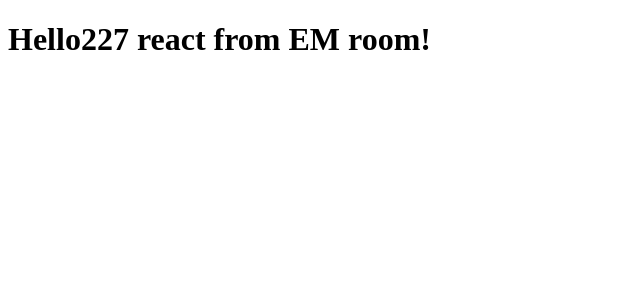
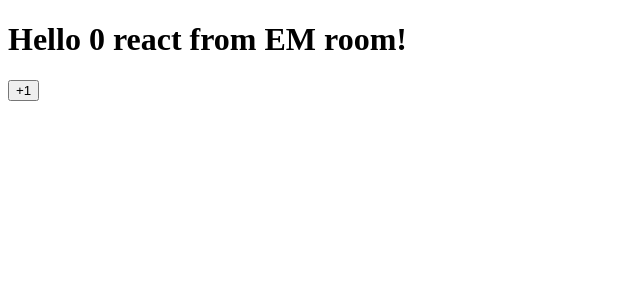
Before and after one commit to Borjan40/appDmtrLvr, a React (Vite) app: page / in a window 1280 px wide. Shown: the top 300 px of the page, without its empty margins (0-640 px from the left). Built offline with nearby package versions, Linux system fonts and the light colour scheme.

Commit message:
feat: static files shared on localhost:8000

```diff
--- a/server.js
+++ b/server.js
@@ -5,6 +5,8 @@ import {readFileSync} from 'fs'
 
 const server = express();
 const template = readFileSync('./dist/index.html').toString('utf-8');
+
+server.use(express.static('dist'))
 
 server.get('*', function(_req, resp){
     const html = renderToString(app);
--- a/src/components/App.jsx
+++ b/src/components/App.jsx
@@ -1,6 +1,11 @@
+import {useState} from 'react';
+
 function App() {
+    const [cnt, setCnt] = useState(0);
+
     return <div>
-        <h1>Hello227 react from EM room!</h1>
+        <h1>Hello {cnt} react from EM room!</h1>
+        <button type='button' onClick={() => setCnt(cnt + 1)}>+1</button>
     </div>
 }
 
```
Also changed, not shown: dist-server/entry-server.js (+11 -2 lines).
